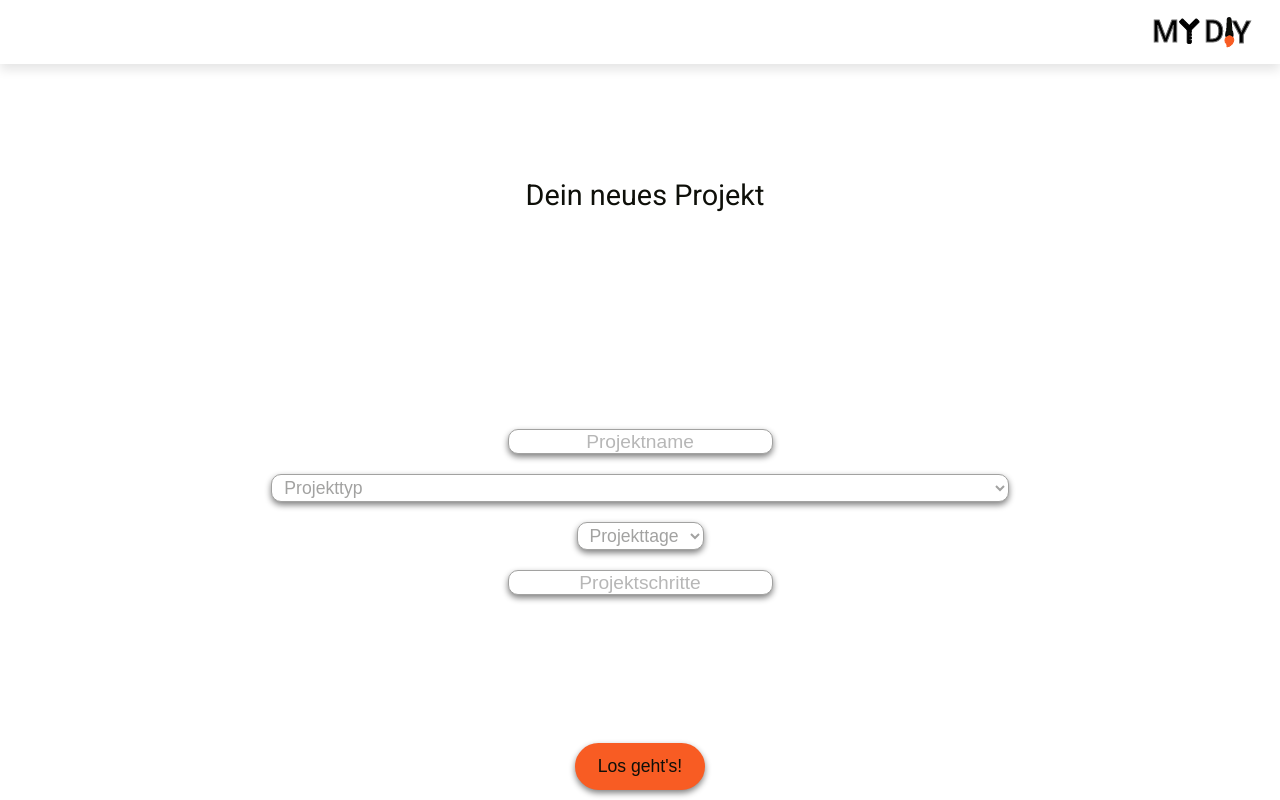
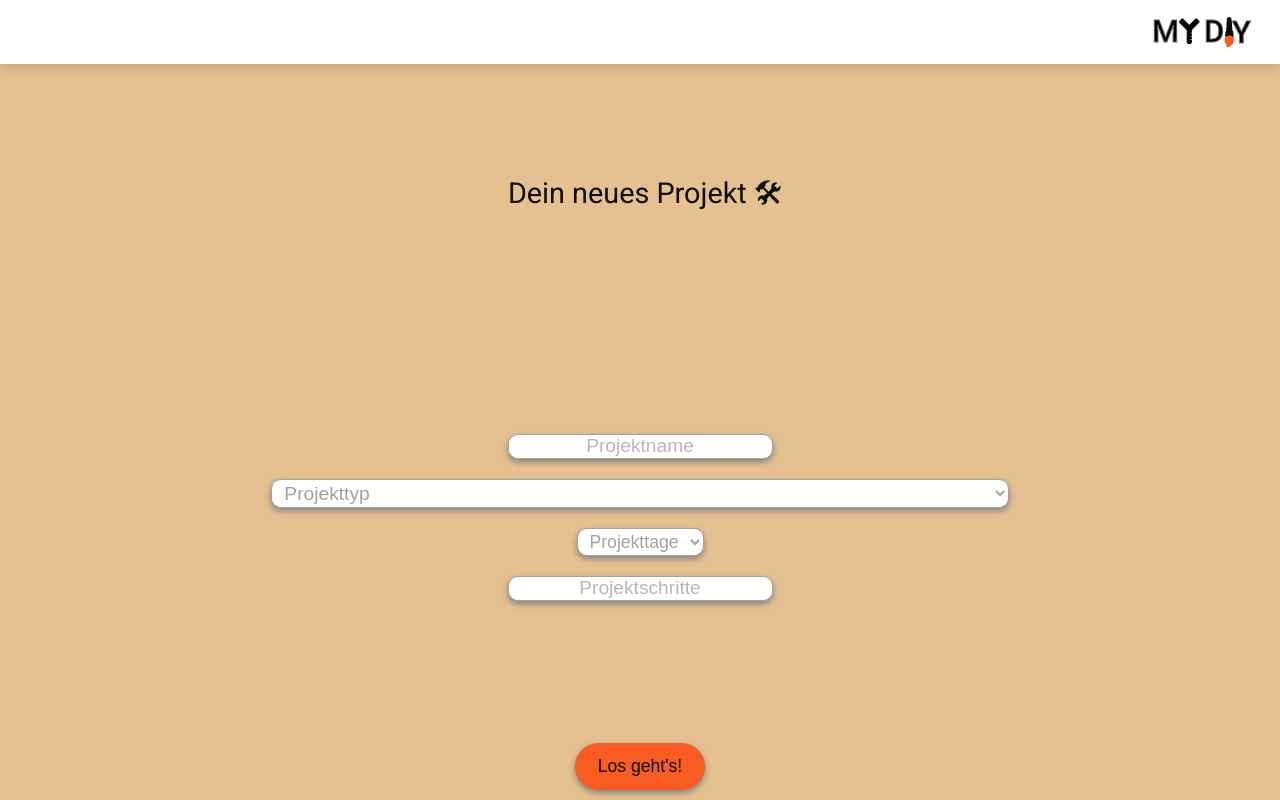
Before and after one commit to Kathrin92/MY-DIY, a React (Create React App) app in the folder client/: page /projects in a window 1280 px wide. Built offline with nearby package versions, Linux system fonts and the light colour scheme.

Commit message:
Expand setting

```diff
--- a/client/src/components/PageContainer.js
+++ b/client/src/components/PageContainer.js
@@ -6,6 +6,7 @@ const PageContainer = styled.div`
   justify-content: center;
   align-items: center;
   min-height: 100vh;
+  background: #e5c091;
 `;
 
 export default PageContainer;
--- a/client/src/components/SelectField.js
+++ b/client/src/components/SelectField.js
@@ -4,6 +4,7 @@ import styled from '@emotion/styled';
 const Select = styled.select`
   display: flex;
   flex-direction: column;
+  text-align: center;
   align-items: center;
   flex-basis: 100%;
   width: 80%;
@@ -16,7 +17,7 @@ const Select = styled.select`
   border: 1px #a2a2a1 solid;
   border-radius: 10px;
   box-shadow: 0px 3px 6px grey;
-  font-size: 1.1rem;
+  font-size: 1.2rem;
   margin: 10px;
   outline: none;
   &:hover {
--- a/client/src/pages/Projects.js
+++ b/client/src/pages/Projects.js
@@ -17,7 +17,7 @@ function Projects() {
     <PageContainer>
       <Wrapper>
         <Header />
-        <PageHeading>Dein neues Projekt</PageHeading>
+        <PageHeading>Dein neues Projekt 🛠</PageHeading>
       </Wrapper>
       <Form>
         <InputContainer>
```
